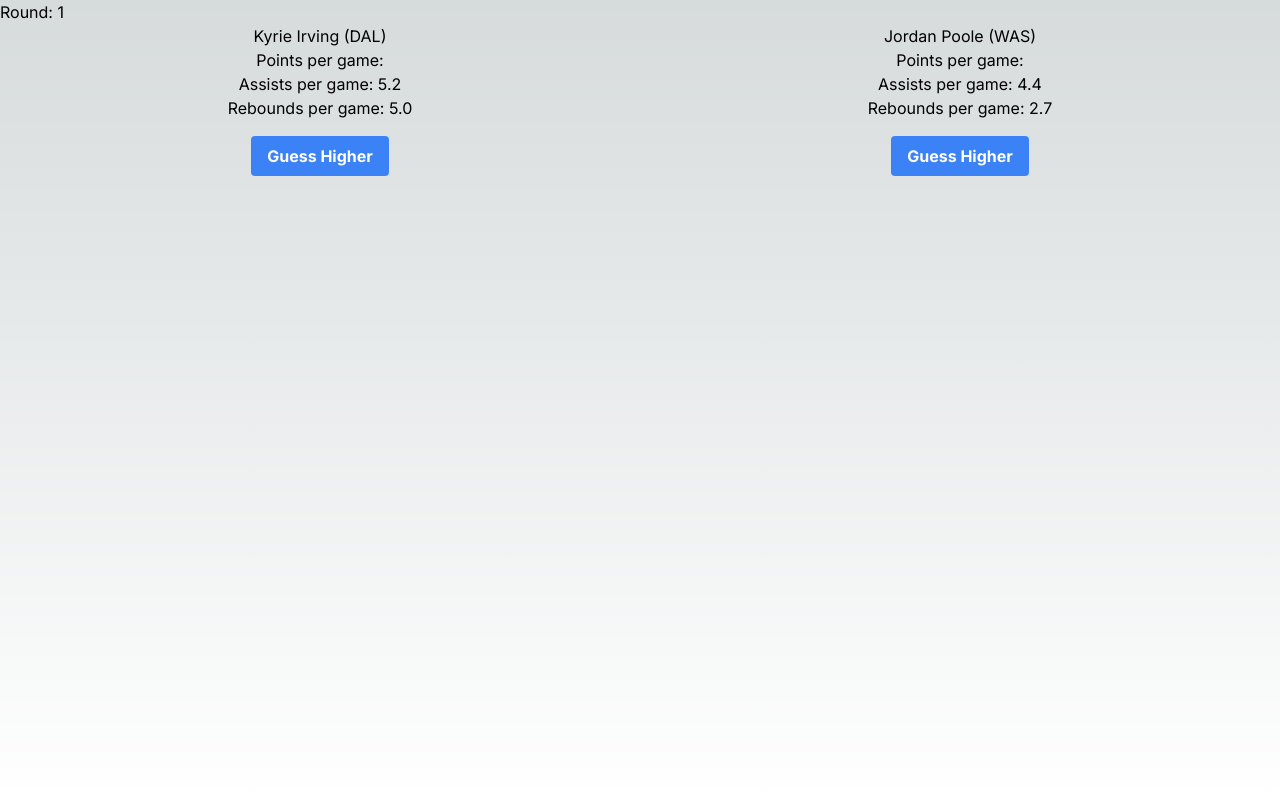
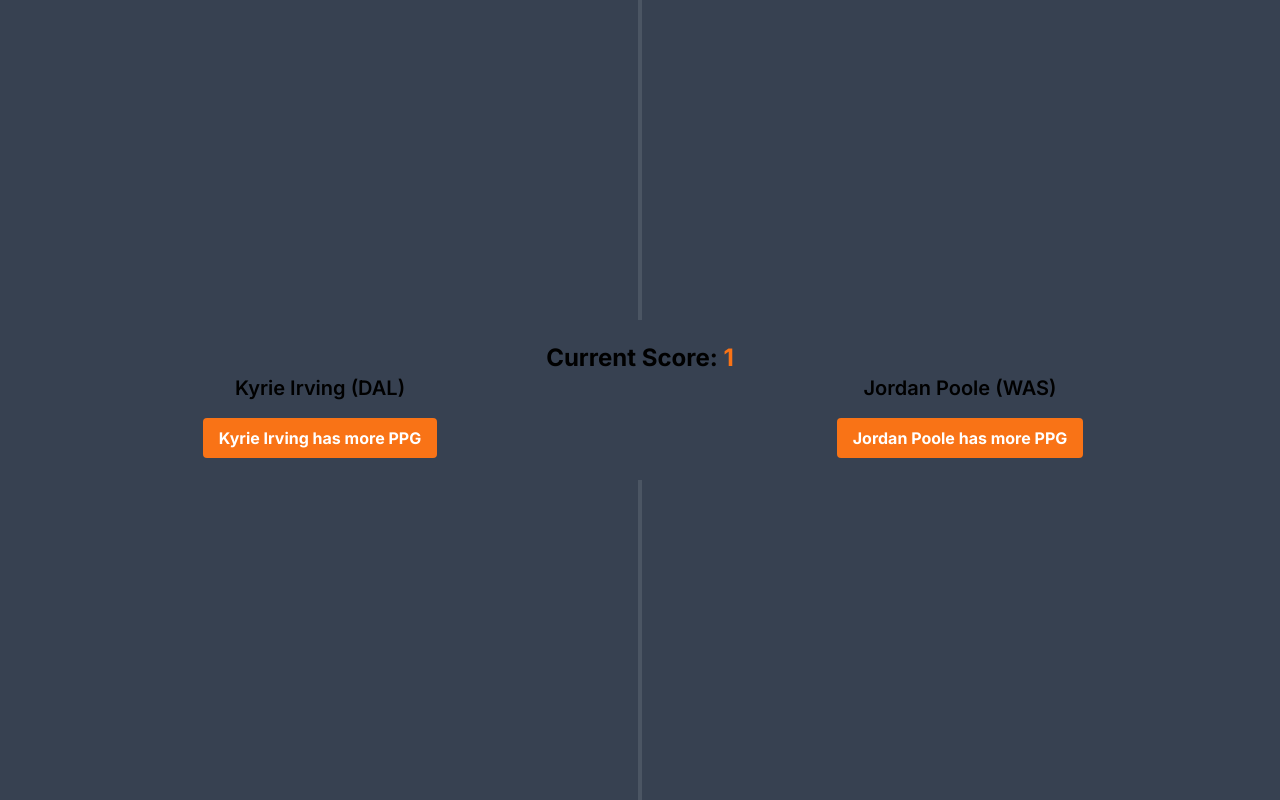
Before and after one commit to sethbehar/hoopstats, a Next.js app: page /play in a window 1280 px wide. Built offline with nearby package versions, Linux system fonts and the light colour scheme.

Commit message:
updated ui

```diff
--- a/app/page.js
+++ b/app/page.js
@@ -1,27 +1,25 @@
 "use client";
 
 export default function Home() {
+
   return (
     <main
-      className="flex min-h-screen flex-col items-center justify-between bg-cover bg-center bg-black"
-      style={{ backgroundImage: "linear-gradient(rgba(0, 0, 0, 0.55), rgba(0, 0, 0, 0.65)), url('/bg.jpg')"}}
+      className="flex min-h-screen flex-col items-center justify-between bg-cover bg-center bg-gray-700"
     >
       <div className="spacer"></div>
       <div className="prose flex-col items-center text-center justify-center text-slate-200">
         <div className="badge badge-neutral text-white">
           Try To Beat Today's Highscore 🏀
         </div>
-        <h1 className="mt-8 text-white">Welcome to HoopStats!</h1>
-        <h2 className="text-white">Who has had the better season?</h2>
-        <p className="text-white">
+        <h1 className="mt-8 text-white text-4xl">Welcome to HoopStats!</h1>
+        <p className="text-white text-xl">
           HoopStats is an online game where you choose higher or lower on NBA
           players' season stats. Think you know basketball? Put your knowledge
           to the test and challenge your friends to see who reigns supreme in
           NBA trivia!
         </p>
         <div className="flex justify-center">
-          <button className="btn mx-2 text-slate-200">Easy Mode</button>
-          <button className="btn mx-2 bg-red-600 text-slate-200">Hard Mode</button>
+          <button className="btn mx-2 bg-orange-600 text-slate-200" onClick={() => {window.location.href = '/play'}}>Play Now</button>
         </div>
       </div>
       <div className="flex space-x-4 scale-75 mb-8">
--- a/app/play/page.js
+++ b/app/play/page.js
@@ -37,21 +37,23 @@
   };
 
   return (
-    <div className='min-h-screen '>
-      <h1>Round: {round}</h1>
+    <div className='flex flex-col min-h-screen bg-gray-700 justify-center content-center items-top text-center'>
+      <h1 className='text-center text-2xl font-bold'>Current Score: <span className='text-orange-500'>{round}</span></h1>
       <div className='flex flex-row justify-around items-center'>
         {players && players.map((player, index) => (
           <div key={player.Player} className='w-1/2 text-center'>
-            <h2>{player.Player} ({player.Tm})</h2>
-            <p>Points per game: {player.PTS}</p>
+            <h2 className='text-xl font-semibold'>{player.Player} ({player.Tm})</h2>
+            {/* <p>Points per game: {player.PTS}</p>
             <p>Assists per game: {player.AST}</p>
-            <p>Rebounds per game: {player.TRB}</p>
-            <button className="mt-4 py-2 px-4 bg-blue-500 text-white font-bold rounded hover:bg-blue-700"
+            <p>Rebounds per game: {player.TRB}</p> */}
+            <button className="mt-4 py-2 px-4 bg-orange-500 text-white font-bold rounded hover:bg-orange-700 transition duration-200 ease-in-out"
               onClick={() => handleGuess(index === 0 ? 'player1' : 'player2')}>
-              Guess Higher
+              {player.Player} has more PPG
             </button>
           </div>
         ))}
+        <div className='absolute bottom-0 left-50 min-h-2/5 h-2/5 bg-gray-600 w-1 min-w-1'></div>
+        <div className='absolute top-0 left-50 min-h-2/5 h-2/5 bg-gray-600 w-1 min-w-1'></div>
       </div>
     </div>
   );
```
